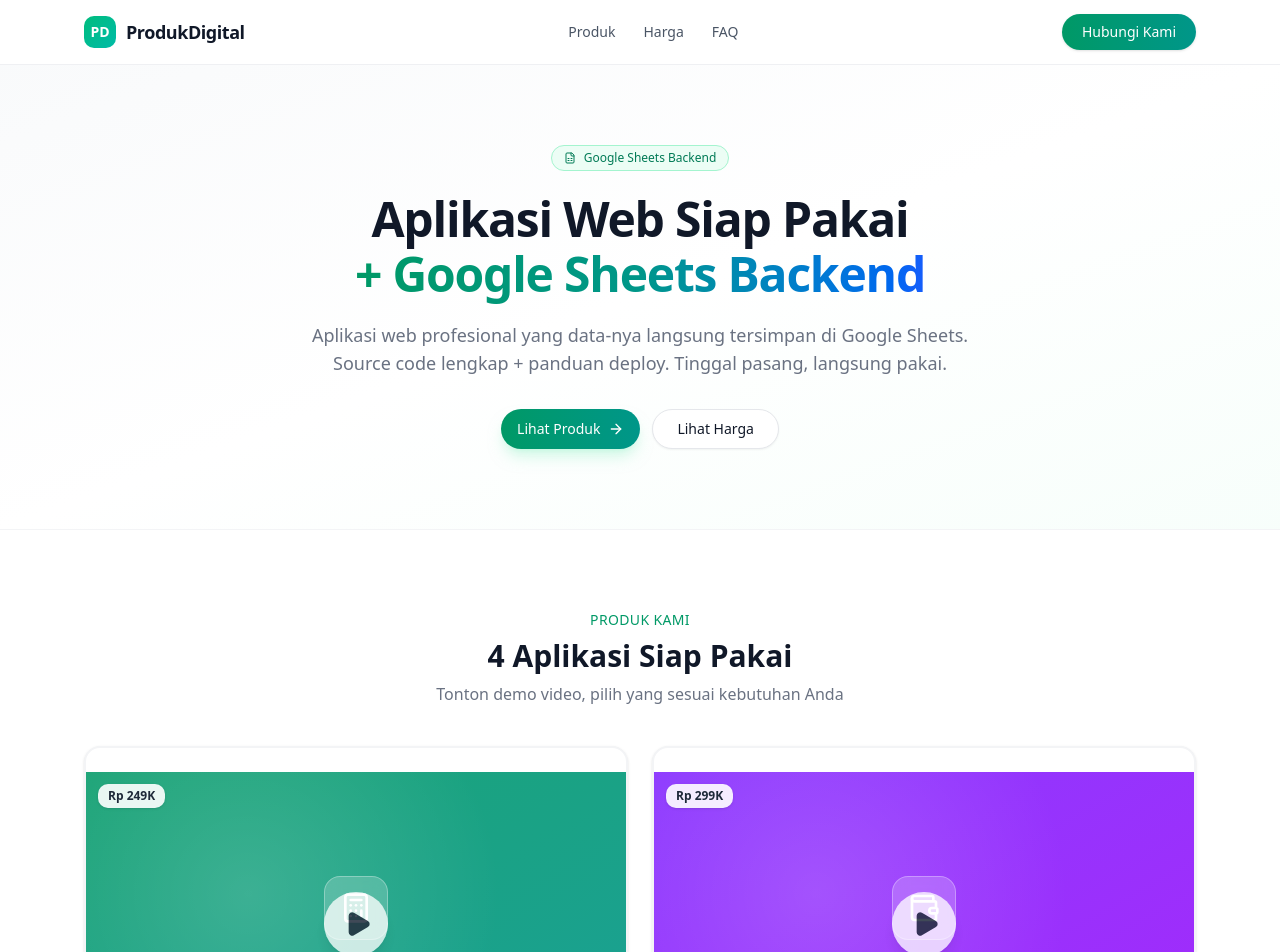
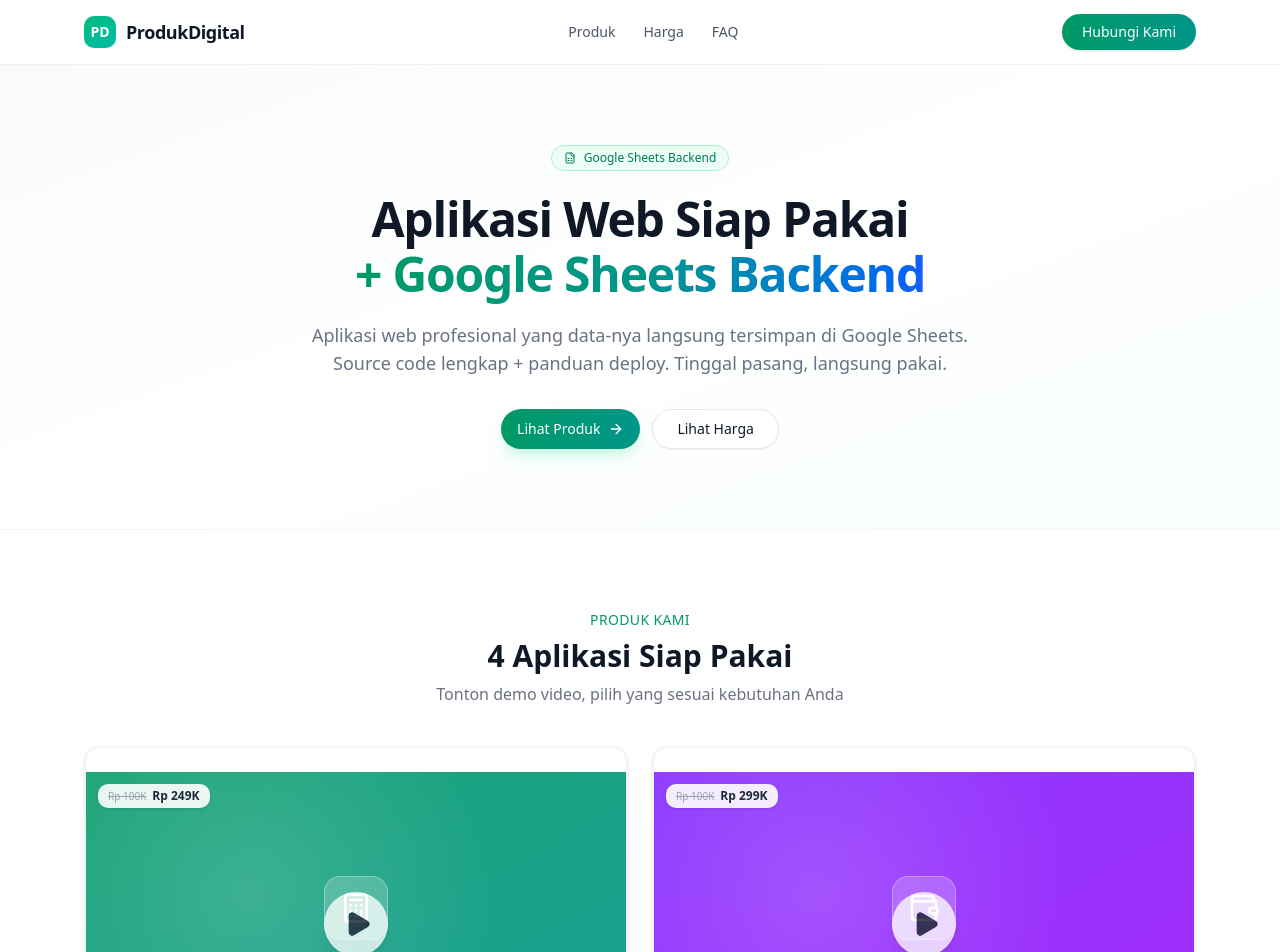
Before and after one commit to dankhamdan/akademidigital, a Next.js app: page / in a window 1280 px wide. Shown: the top 952 px of the page. Built offline with nearby package versions, Linux system fonts and the light colour scheme.

Commit message:
feat: add crossed-out price Rp 100K on video cards

```diff
--- a/src/app/page.tsx
+++ b/src/app/page.tsx
@@ -219,8 +219,9 @@ function VideoCard({ product, onPlay }: { product: typeof products[0]; onPlay: (
           </div>
 
           {/* Top price badge */}
-          <div className="absolute top-3 left-3 rounded-lg bg-white/90 px-2.5 py-1 text-xs font-bold text-gray-800 backdrop-blur-sm shadow-sm">
-            Rp {product.price}
+          <div className="absolute top-3 left-3 flex items-center gap-1.5 rounded-lg bg-white/90 px-2.5 py-1 backdrop-blur-sm shadow-sm">
+            <span className="text-[10px] text-gray-400 line-through">Rp 100K</span>
+            <span className="text-xs font-bold text-gray-800">Rp {product.price}</span>
           </div>
         </div>
 
```
Also changed, not shown: 1 other file (tests, documents, lock files or other folders).
